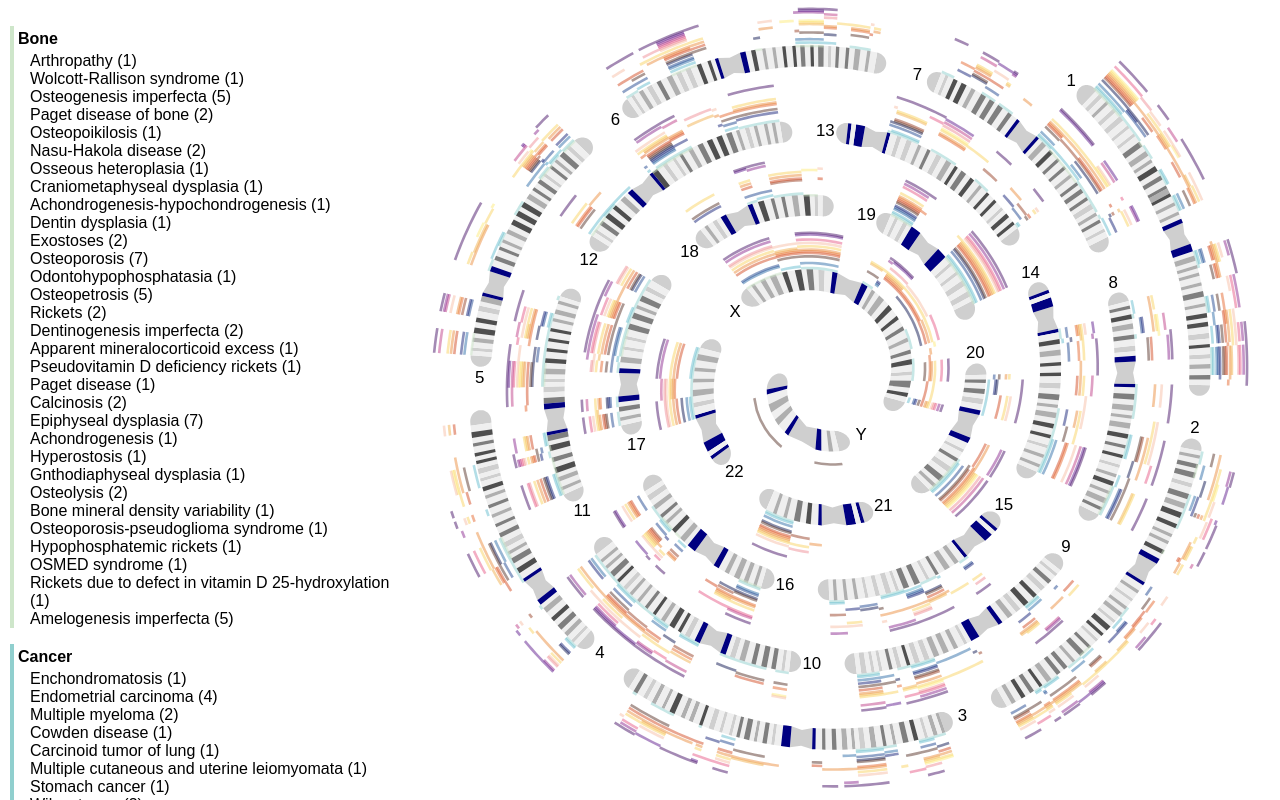
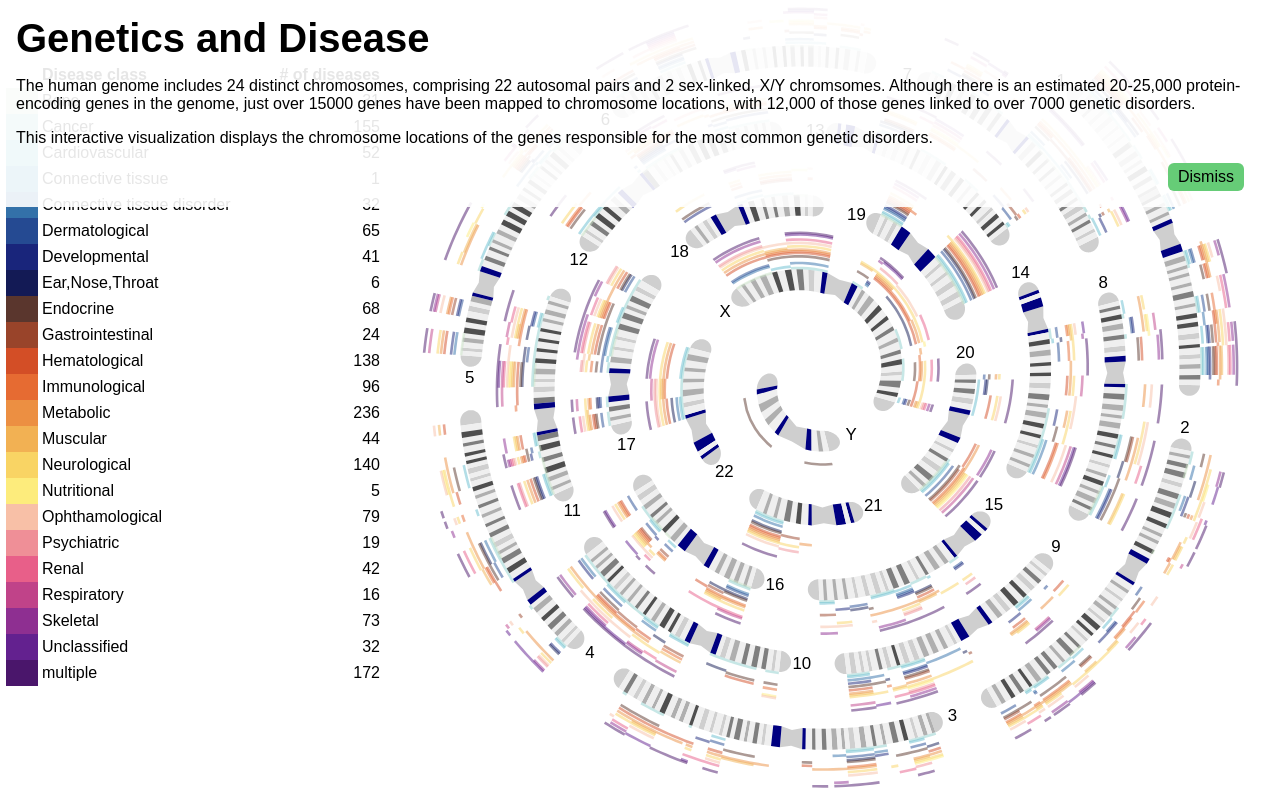
Before and after one commit to tomyedwab/mids-w209-genetics, a React app: page / in a window 1280 px wide. Built offline with nearby package versions, Linux system fonts and the light colour scheme.

Commit message:
Title/description, list categories, hover behavior.

```diff
--- a/src/App.css
+++ b/src/App.css
@@ -1,6 +1,85 @@
-g#diseases path {
+g#disease-groups path {
     opacity: 0.5;
 }
 g#disease-genes path {
     opacity: 0.1;
 }
+
+.header {
+    background: rgba(255, 255, 255, 0.9);
+    overflow: hidden;
+    padding: 16px 36px 16px 16px;
+    position: absolute;
+    z-index: 10;
+}
+.header.open {
+    height: auto;
+    width: auto;
+}
+.header.closed {
+    height: 34px;
+    width: 555px;
+}
+
+.header .title {
+    font-size: 40px;
+    font-weight: bold;
+}
+
+.header button.showButton {
+    background: #eee;
+    border: none;
+    border-radius: 6px;
+    float: right;
+    font-size: 13px;
+    margin-top: 22px;
+}
+.header.open button.showButton {
+    display: none;
+}
+.header button.hideButton {
+    background-color: #6c7;
+    border: none;
+    border-radius: 6px;
+    float: right;
+    font-size: 16px;
+    padding: 5px 10px;
+}
+
+.diseasePane {
+    margin-top: 66px;
+    overflow-y: auto;
+    position: relative;
+    width: 30%;
+}
+.diseaseList {
+    bottom: 10px;
+    left: 0;
+    margin: 0;
+    overflow-y: auto;
+    padding: 0;
+    position: absolute;
+    right: 0;
+    top: 22px;
+}
+.diseaseList li {
+    list-style: none;
+    margin-left: 6px;
+    padding: 4px;
+    text-align: left;
+}
+.diseasePane .columns {
+    display: flex;
+}
+.diseasePane .heading.columns {
+    font-weight: bold;
+    padding-left: 42px;
+    padding-right: 4px;
+}
+.diseasePane .col1 {
+    flex: 1 0 0;
+}
+.diseasePane .col2 {
+    flex: 0 1 110px;
+    text-align: right;
+}
--- a/src/App.js
+++ b/src/App.js
@@ -322,6 +322,43 @@ const FINAL_LAYOUTS = {};
     layout_radial(FINAL_LAYOUTS, 380.0, 360.0, 10);
 })();
 
+class Header extends Component {
+    state = {
+        expanded: true
+    }
+
+    render() {
+        return <div
+            className={"header " + (this.state.expanded ? "open" : "closed")}
+        >
+            <button
+                className="showButton"
+                onClick={() => this.setState({expanded: true})}
+            >
+                [show introduction]
+            </button>
+            <div className="title">Genetics and Disease</div>
+            <div className="description">
+                <p>The human genome includes 24 distinct chromosomes, comprising
+                22 autosomal pairs and 2 sex-linked, X/Y chromsomes. Although
+                there is an estimated 20-25,000 protein-encoding genes in the
+                genome, just over 15000 genes have been mapped to chromosome
+                locations, with 12,000 of those genes linked to over 7000
+                genetic disorders.</p>
+                <p>This interactive visualization displays the chromosome
+                locations of the genes responsible for the most common
+                genetic disorders.</p>
+            </div>
+            <button
+                className="hideButton"
+                onClick={() => this.setState({expanded: false})}
+            >
+                Dismiss
+            </button>
+        </div>;
+    }
+}
+
 class Chromosome extends Component {
     render() {
         const chromosome = this.props.chromosome;
@@ -347,8 +384,7 @@ function sanitizeName(name) {
 class DiseaseClass extends Component {
     render() {
         const quads = layout_to_paths(this.props.layout);
-
-        return <g id={"DIS_" + sanitizeName(this.props.className)}>
+        return <g id={"DGRP_" + sanitizeName(this.props.className)}>
             {quads}
         </g>;
     }
@@ -417,64 +453,37 @@ class DiseaseList extends Component {
     }
 
     render() {
-        const lists = [];
-        let lastClass = null;
-        DISEASEOME.forEach(disease => {
-            const color = COLOR_TABLE[disease.class];
-            let list  = lists[lists.length - 1];
-            if (disease.class !== lastClass) {
-                const style = {
-                    borderLeft: "4px solid " + color,
-                    fontWeight: "bold",
-                    listStyle: "none",
-                    padding: 4,
-                    textAlign: "left",
-                };
-                if (this.state.highlightedClass &&
-                    this.state.highlightedClass === disease.class) {
-                    style.backgroundColor = "#daa";
-                }
+        const listElements = [];
+        for (let className in DISEASE_CLASSES) {
+            const color = COLOR_TABLE[className];
+            const style = {
+                borderLeft: "32px solid " + color
+            };
+            if (this.state.highlightedClass &&
+                this.state.highlightedClass === className) {
+                style.backgroundColor = color;
+                style.color = "#fff";
+            }
+            listElements.push(<li
+                key={className}
+                className="columns"
+                style={style}
+                onMouseEnter={() => this.handleMouseEnterClass(className)}
+                onMouseLeave={() => this.handleMouseLeaveClass(className)}
+            >
+                <div className="col1">{className}</div>
+                <div className="col2">{DISEASE_CLASSES[className].length}</div>
+            </li>);
+        }
 
-                list = [];
-                lists.push(list);
-
-                list.push(<li
-                    key={disease.class}
-                    onMouseEnter={() => this.handleMouseEnterClass(disease.class)}
-                    onMouseLeave={() => this.handleMouseLeaveClass(disease.class)}
-                    style={style}
-                >
-                    {disease.class}
-                </li>);
-                lastClass = disease.class;
-            }
-
-            const style = {
-                borderLeft: "4px solid " + color,
-                listStyle: "none",
-                paddingLeft: 16,
-                textAlign: "left",
-            };
-            if (this.state.highlightedDisease &&
-                this.state.highlightedDisease.name === disease.name) {
-                style.backgroundColor = "#daa";
-            } else if (this.state.highlightedClass &&
-                this.state.highlightedClass === disease.class) {
-                style.backgroundColor = "#daa";
-            }
-            list.push(<li
-                key={disease.name}
-                onMouseEnter={() => this.handleMouseEnterDisease(disease)}
-                onMouseLeave={() => this.handleMouseLeaveDisease(disease)}
-                style={style}
-            >
-                {disease.name} ({disease.genes.length})
-            </li>);
-        })
-        return <div>
-            {lists.map((items, idx) => <ul style={{padding: 0}} key={idx}>
-                {items}
-            </ul>)}
+        return <div className="diseaseListWrapper">
+            <div className="heading columns">
+                <div className="col1">Disease class</div>
+                <div className="col2"># of diseases</div>
+            </div>
+            <ul className="diseaseList">
+                {listElements}
+            </ul>
         </div>;
     }
 
@@ -498,6 +507,13 @@ class DiseaseList extends Component {
                     namesToHighlight.push(sanitizeName(disease.name));
                 }
             })
+
+            CSSSheet.insertRule("g#disease-groups path { opacity: 0.1; }", 0);
+
+            CSSSheet.insertRule(
+                "g#DGRP_" + sanitizeName(this.state.highlightedClass) + " path "
+                + "{ opacity: 1.0;  }",
+                1);
         }
 
         namesToHighlight.forEach(name => {
@@ -548,12 +564,13 @@ class App extends Component {
 
         return (
             <div className="App" style={{display: "flex", height: "100%", width: "100%", position: "fixed"}}>
-                <div style={{padding: 10, overflowY: "auto", width: "30%"}} key="diseaseList">
+                <Header />
+                <div className="diseasePane" key="diseaseList">
                     <DiseaseList />
                 </div>
                 <svg viewBox="0 0 800 760" style={{height: "100%", margin: "auto"}} key="svg">
                     {chromosomes}
-                    <g id="diseases">
+                    <g id="disease-groups">
                         {diseases}
                     </g>
                     {/*<g id="disease-genes">
```
